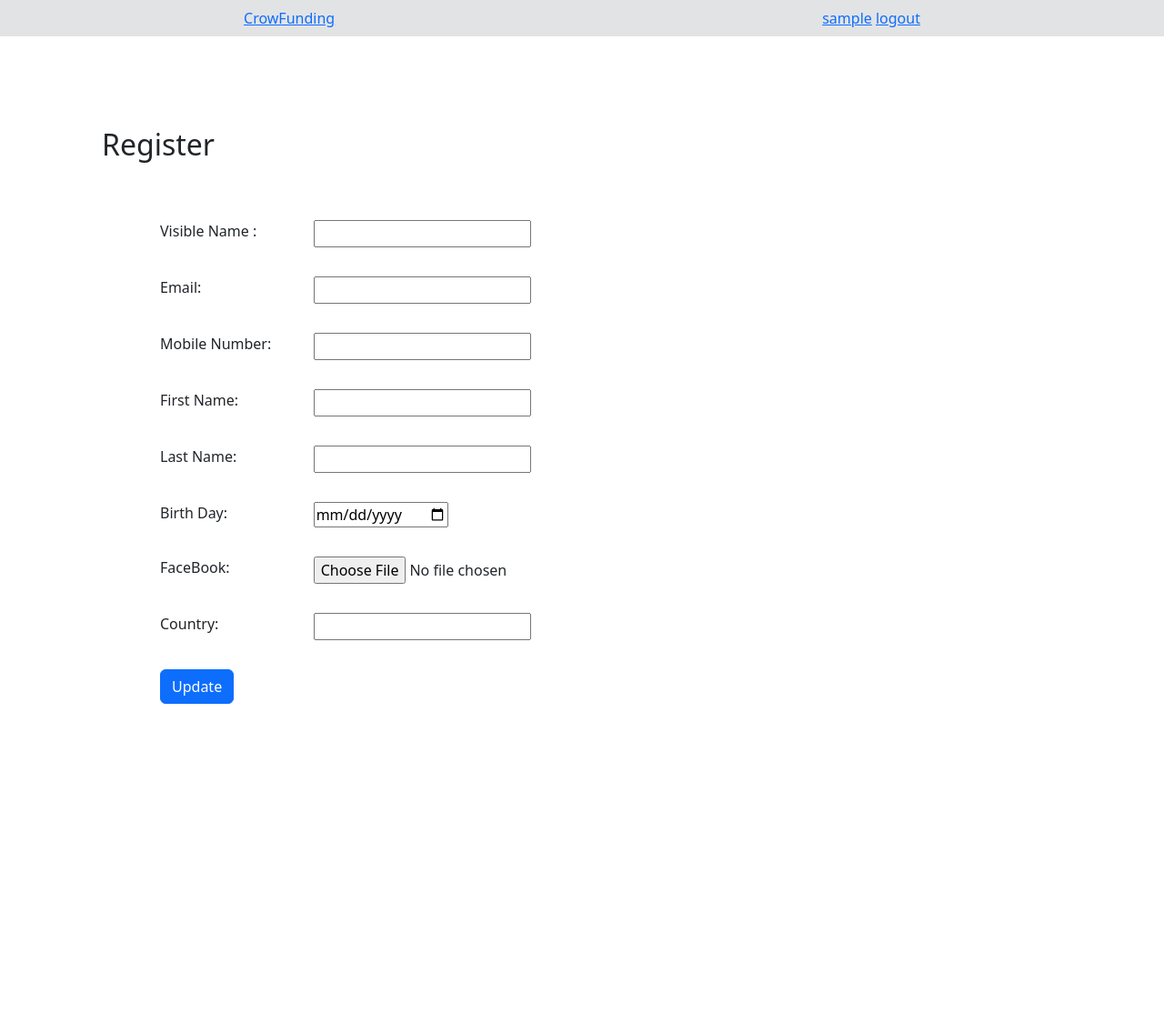
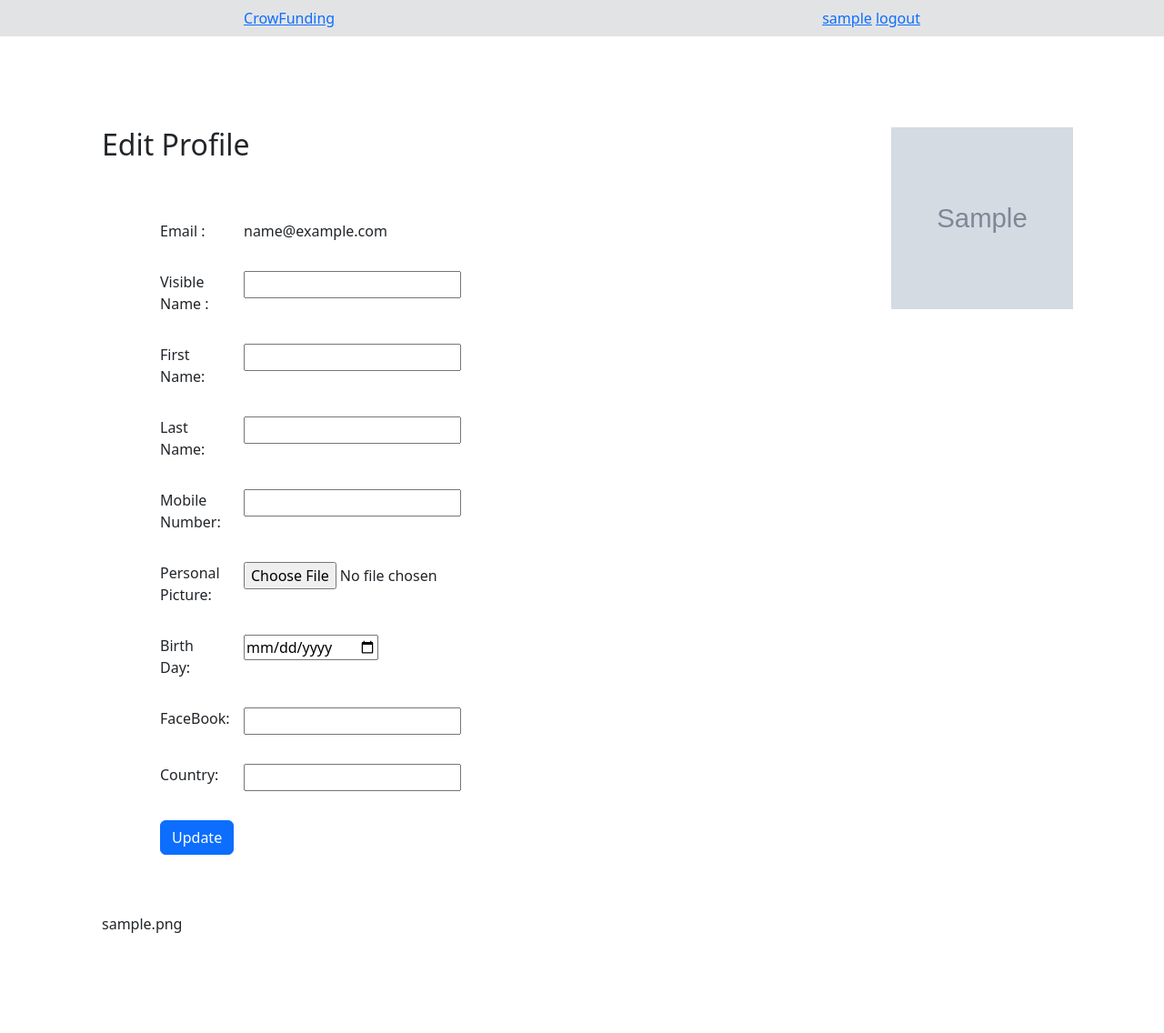
Before and after one commit to M-Michaell/Django-project, a Django app: template Crowdfunding/account/templates/account/edit.html in a window 1280 px wide. Shown: the whole page at 91% size. Before the commit the page ends 774 px from the top, so only its background shows below. Run offline with Django 4.2, Linux system fonts and the light colour scheme; the template is opened without the code that fills it: values that come from a table or form of the project are taken from there, others are empty; a user stored in the database is signed in; tables that the repository leaves empty hold one stand-in row (values such as "Sample post"); grey boxes marked "Sample" are stand-in pictures; form fields are guessed from the names that the template uses; some libraries are stand-ins or nearby versions.

Commit message:
picture added to profile

```diff
--- a/Crowdfunding/account/forms.py
+++ b/Crowdfunding/account/forms.py
@@ -1,10 +1,9 @@
 from django import forms
 from django.contrib.auth.forms import UserCreationForm, AuthenticationForm
 from account.models import CustomUser
-
+import re
 
 class MyUserCreationForm(UserCreationForm):
-    email = forms.EmailField(required=True)
     class Meta:
         model = CustomUser
         fields = [
@@ -16,7 +15,42 @@
             'password2',
             'phone',
         ]
-        # fields = '__all__'
+
+
+    def clean_phone(self):
+
+        phone = self.cleaned_data.get('phone')
+        regex = r'^01(0|1|2|5)\d{8}$'
+        match = re.match(regex, phone)
+        print('match: ',match)
+        if not match:
+            raise forms.ValidationError('Phone number must be Egyptian number')
+        return phone
+
+
+class CustomEditAccountForm(forms.ModelForm):
+    class Meta:
+        model = CustomUser
+        fields = [
+            'username',
+            'first_name',
+            'last_name',
+            'phone',
+            'birthDate',
+            'facebookProfile',
+            'country',
+            'image'
+        ]
+
+    def clean_phone(self):
+
+        phone = self.cleaned_data.get('phone')
+        regex = r'^01(0|1|2|5)\d{8}$'
+        match = re.match(regex, phone)
+        print('match: ',match)
+        if not match:
+            raise forms.ValidationError('Phone number must be Egyptian number')
+        return phone
 
 
 class MyAuthenticationForm(AuthenticationForm):
--- a/Crowdfunding/account/models.py
+++ b/Crowdfunding/account/models.py
@@ -1,5 +1,4 @@
 from django.db import models
-from django.contrib.auth.models import User
 
 from django.contrib.auth.models import AbstractUser
 
@@ -12,6 +11,12 @@
     birthDate = models.DateField(null=True,blank=True)
     facebookProfile = models.URLField(null=True,blank=True)
     country = models.CharField(max_length=30,null=True,blank=True)
+    image = models.ImageField(upload_to='account/images',null=True,blank=True)
 
     created_at = models.DateTimeField(auto_now_add=True)
     updated_at = models.DateTimeField(auto_now=True)
+
+
+    @property
+    def get_image_url(self):
+        return f"/media/{self.image}"
--- a/Crowdfunding/account/templates/account/edit.html
+++ b/Crowdfunding/account/templates/account/edit.html
@@ -4,10 +4,12 @@
 
 {% block content %}
 
+<div class="d-flex flex-row">
     <div class="container" style="margin: 100px;">
-    <h2>Register</h2>
-    <form method="post" class="m-5">
+        <h2>Edit Profile</h2>
+        <form method="post" class="m-5" enctype="multipart/form-data">
             {% csrf_token %}
+
 
             {% if form.errors %}
                 <div class="alert alert-danger" role="alert">
@@ -22,25 +24,17 @@
                 </div>
             {% endif %}
 
+            <div class="row p-3">
+                <label class="col-2" for="id_username">Email :</label>
+                <div class="col-2">
+                {{ user.email }}
+                </div>
+            </div>
 
             <div class="row p-3">
                 <label class="col-2" for="id_username">Visible Name :</label>
                 <div class="col-2">
                 {{ form.username }}
-            </div>
-        </div>
-
-        <div class="row p-3">
-            <label class="col-2" for="id_last_name">Email:</label>
-            <div class="col-2">
-                {{ form.email }}
-            </div>
-        </div>
-
-        <div class="row p-3">
-            <label class="col-2" for="id_last_name">Mobile Number:</label>
-            <div class="col-2">
-                {{ form.phone }}
                 </div>
             </div>
 
@@ -56,6 +50,21 @@
                 <label class="col-2" for="id_last_name">Last Name:</label>
                 <div class="col-2">
                     {{ form.last_name }}
+                </div>
+            </div>
+
+
+            <div class="row p-3">
+                <label class="col-2" for="id_last_name">Mobile Number:</label>
+                <div class="col-2">
+                    {{ form.phone }}
+                </div>
+            </div>
+
+            <div class="row p-3">
+                <label class="col-2" for="id_last_name">Personal Picture:</label>
+                <div class="col-2">
+                    {{ form.image }}
                 </div>
             </div>
 
@@ -83,8 +92,14 @@
             <button type="submit" class="btn btn-primary m-3 ">Update</button>
         </form>
 
+    {{user.image}}
 
-
+    </div>
+    {% if user.image %}
+    <div>
+        <img src="{{user.get_image_url}}" alt="" height="200" width="200" style="margin: 100px;">
+    </div>
+    {% endif %}
 </div>
 
 
```
Also changed, not shown: Crowdfunding/account/views.py (+31 -30 lines), Crowdfunding/account/migrations/0002_customuser_image.py (added), Crowdfunding/media/account/images/ERROR.jpeg (added), Crowdfunding/media/account/images/debug.png (added). Lines whose indentation alone changed are shown as unchanged.
